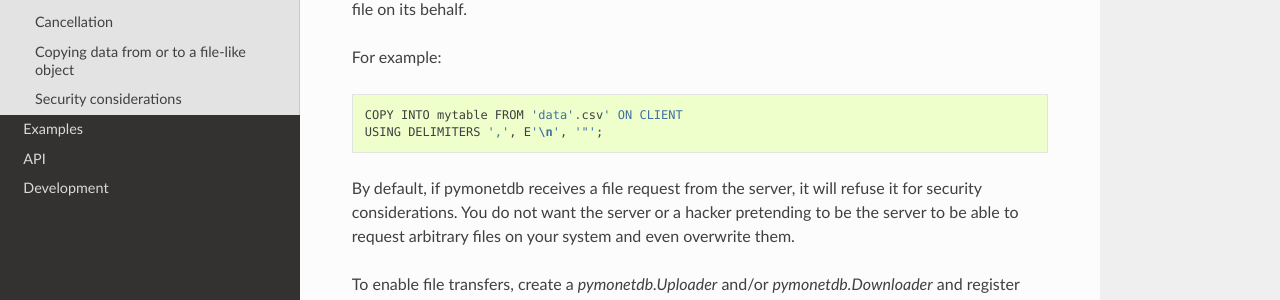
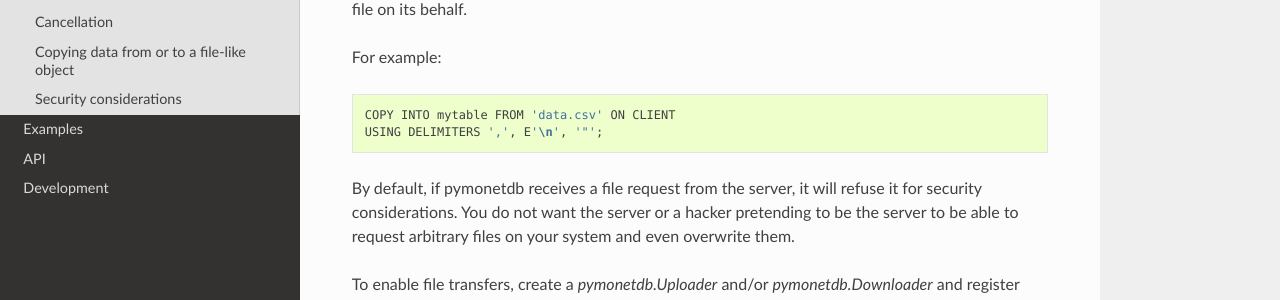
Before and after one commit to MonetDB/pymonetdb, a Sphinx documentation site: the page built from doc/filetransfers.rst, in a window 1280 px wide and 900 px high. Shown: the part 236-536 px from the top of the window. Built offline with Sphinx 7.4.7 and the Read the Docs theme 2.0.0, drawn with Linux system fonts in a browser that asks for light colours; the version number could not be read and is left out.

Commit message:
Fix typo in documentation

```diff
--- a/doc/filetransfers.rst
+++ b/doc/filetransfers.rst
@@ -9,7 +9,7 @@ file on its behalf.
 
 For example::
 
-	COPY INTO mytable FROM 'data'.csv' ON CLIENT
+	COPY INTO mytable FROM 'data.csv' ON CLIENT
 	USING DELIMITERS ',', E'\n', '"';
 
 By default, if pymonetdb receives a file request from the server, it will refuse
```
